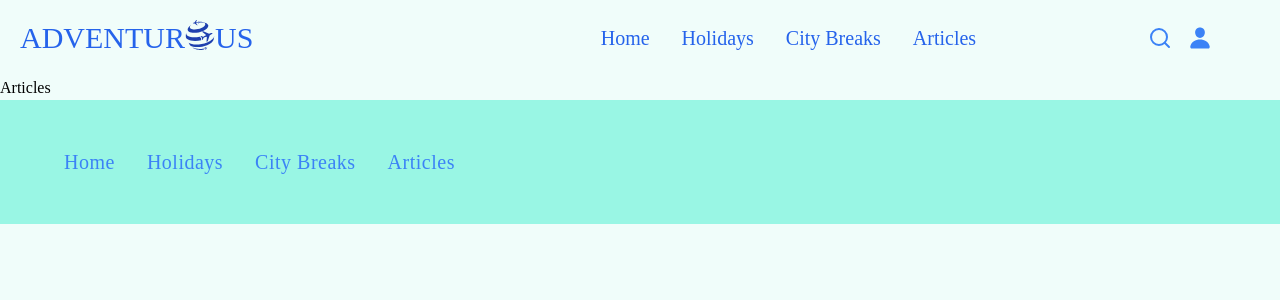
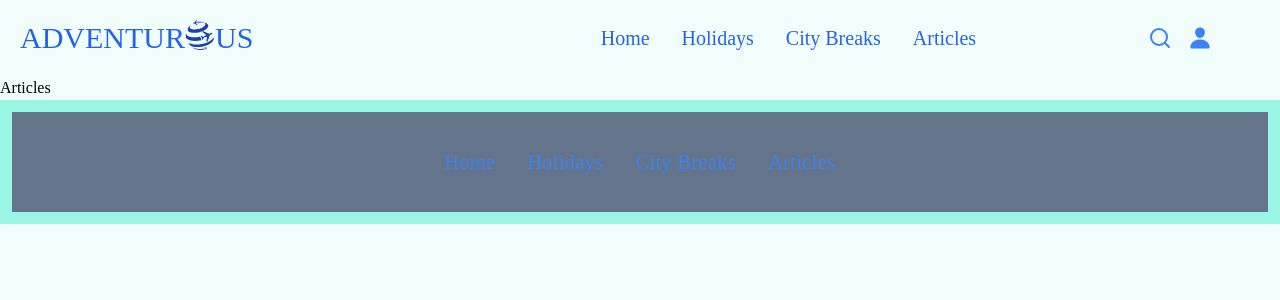
Before and after one commit to KodeIva/adventurous, a React (Create React App) app: page /articles in a window 1280 px wide. Shown: the top 300 px of the page. Built offline with nearby package versions, Linux system fonts and the light colour scheme.

Commit message:
<ul> styled, links centered

```diff
--- a/src/components/Footer.jsx
+++ b/src/components/Footer.jsx
@@ -4,7 +4,7 @@ import { Link } from 'react-router-dom'
 const Footer = () => {
   return (
     <div className="flex w-full h-auto p-3 bg-teal-200" >
-     <ul className="flex flex-row w-full h-auto p-9" >
+     <ul className="flex flex-row w-full h-auto justify-center text-center p-9 bg-slate-500" >
           <li className='gb-rink-700 text-base xl:text-xl mx-4 text-blue-500 bold tracking-wide'>
             <Link to="/">Home</Link>
           </li>
```
